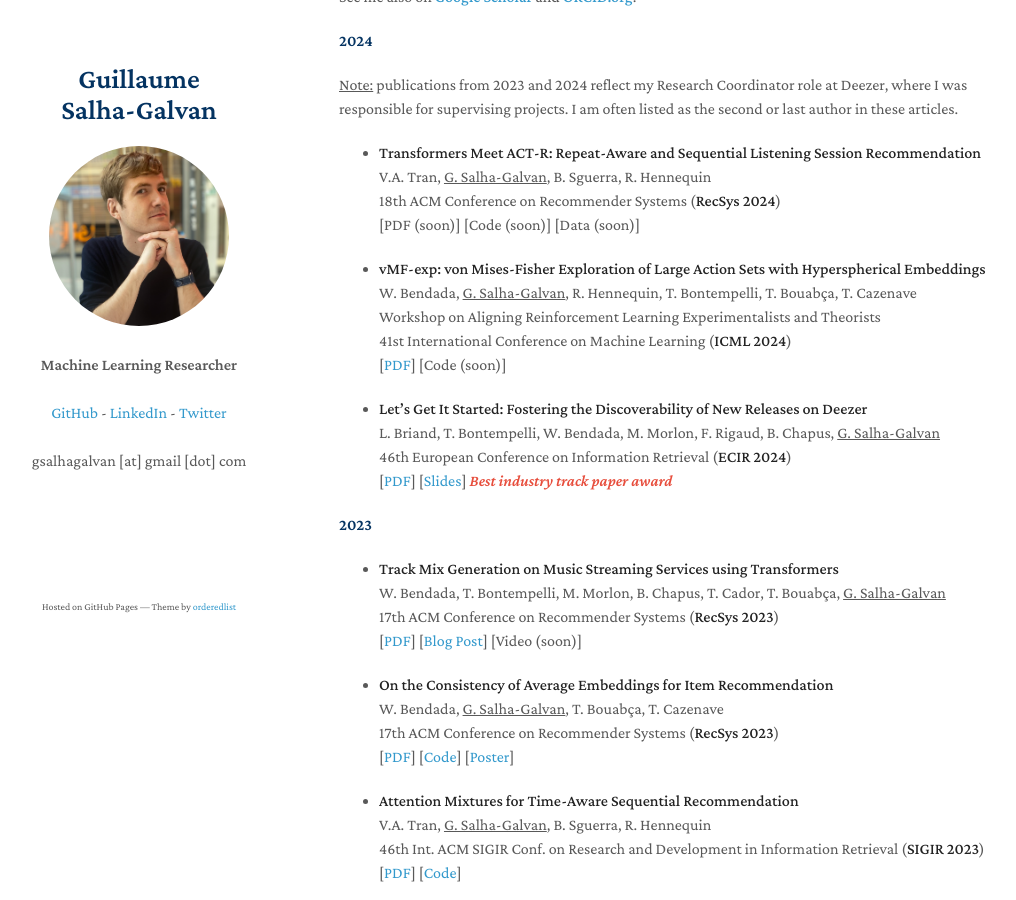
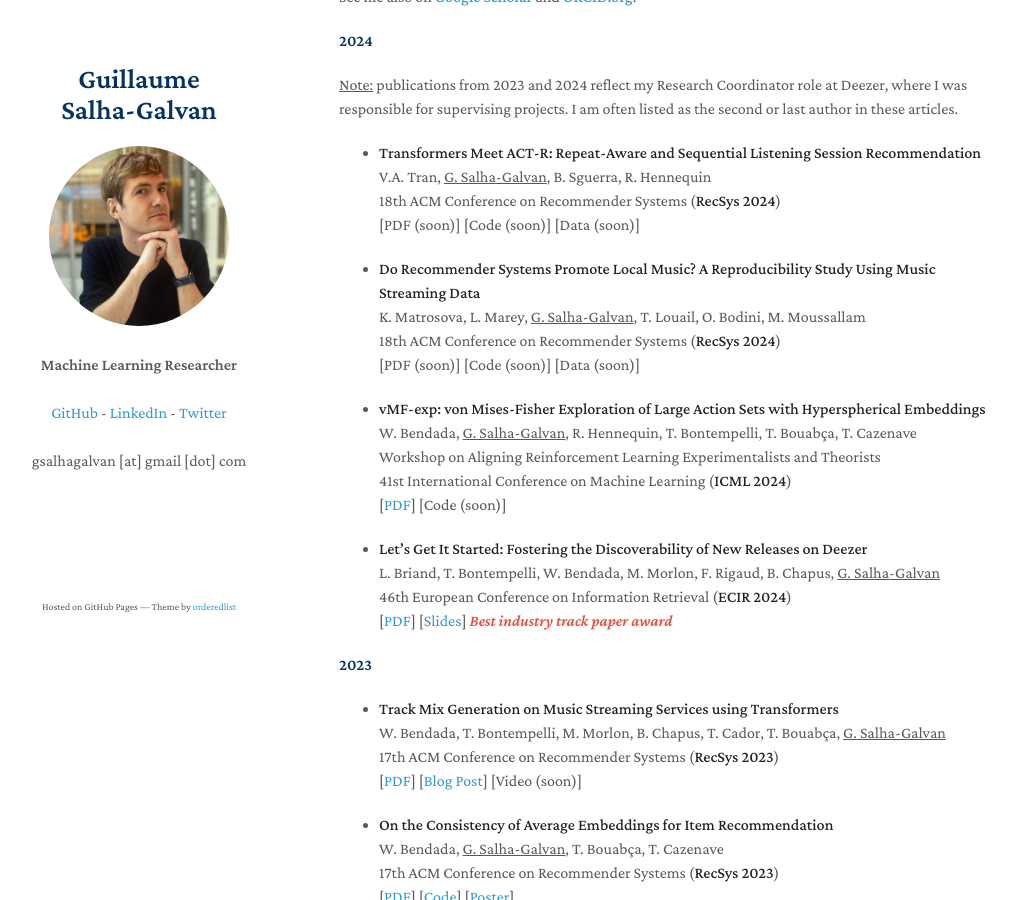
Before and after one commit to GuillaumeSalhaGalvan/GuillaumeSalhaGalvan.github.io, a Jekyll site: the page built from index.md, in a window 1280 px wide and 900 px high, scrolled down 935 px. Shown: the whole window, without its empty margins (131-1147 px from the left). Built offline with Jekyll 4.4.1, drawn with Linux system fonts in a browser that asks for light colours; our own code applies the rules of GitHub Pages for plain Markdown files; a script that is not in the unit is left out.

Commit message:
Update index.md

```diff
--- a/index.md
+++ b/index.md
@@ -38,6 +38,11 @@ See me also on **<a href="https://scholar.google.fr/citations?hl=fr&authuser=1&u
 
 - **Transformers Meet ACT-R: Repeat-Aware and Sequential Listening Session Recommendation** <br>
 V.A. Tran, <ins>G. Salha-Galvan</ins>, B. Sguerra, R. Hennequin <br>
+18th ACM Conference on Recommender Systems (**RecSys 2024**)  <br>
+[PDF (soon)] [Code (soon)] [Data (soon)]
+
+- **Do Recommender Systems Promote Local Music? A Reproducibility Study Using Music Streaming Data** <br>
+K. Matrosova, L. Marey, <ins>G. Salha-Galvan</ins>, T. Louail, O. Bodini, M. Moussallam <br>
 18th ACM Conference on Recommender Systems (**RecSys 2024**)  <br>
 [PDF (soon)] [Code (soon)] [Data (soon)]
 
```
